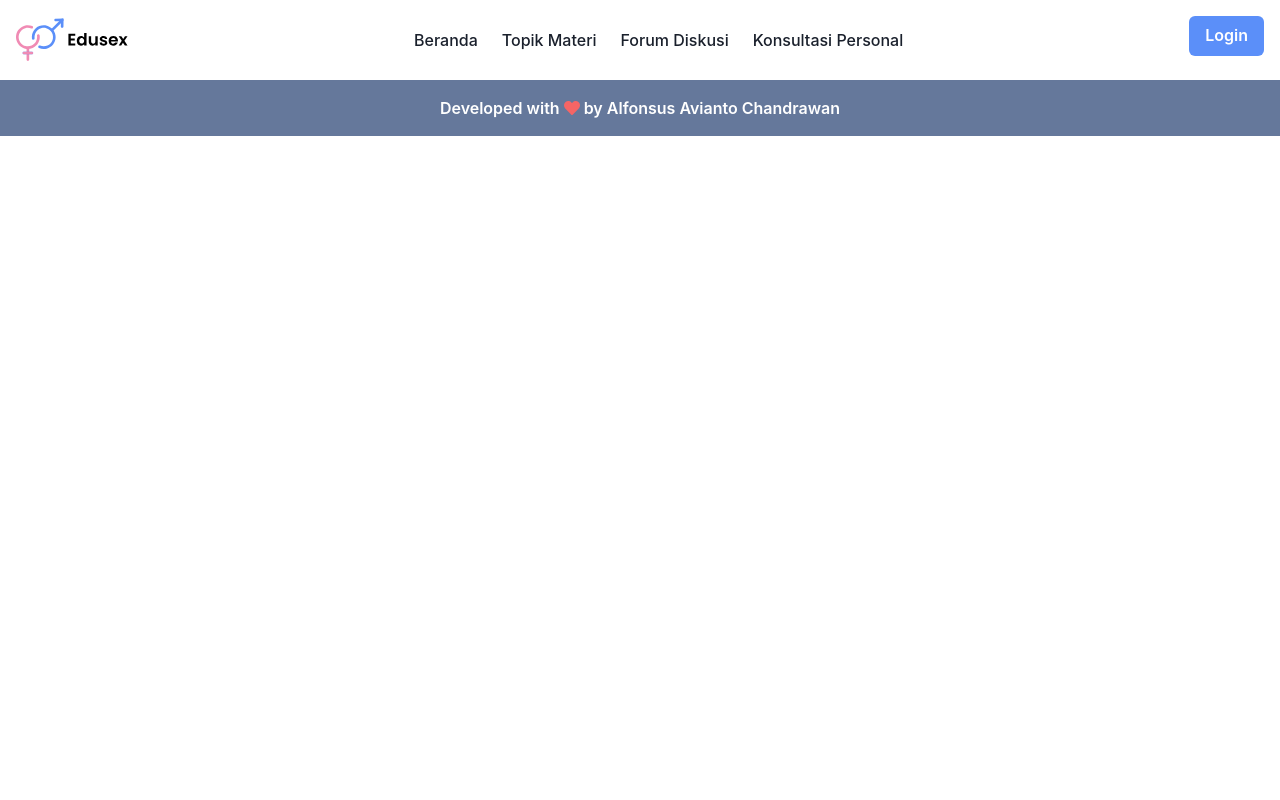
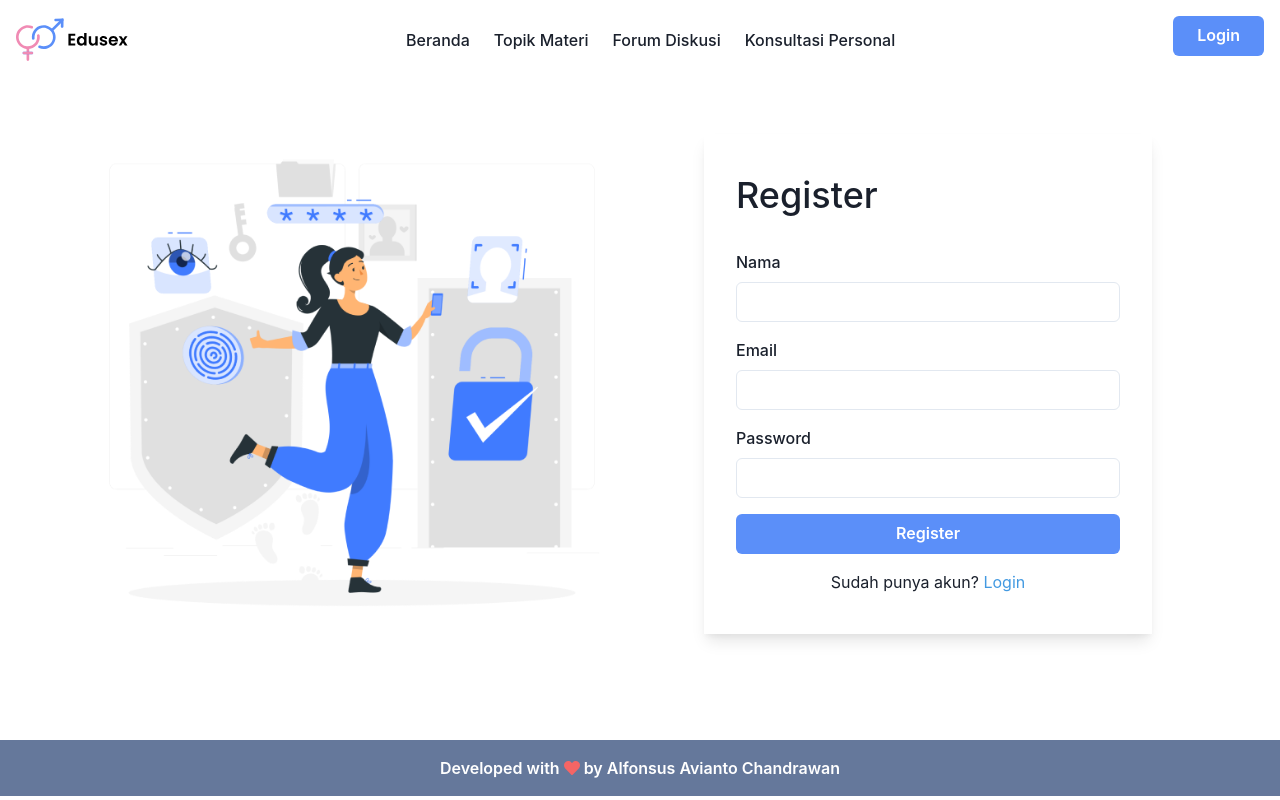
Before and after one commit to alfonsus20/edusex-frontend, a React (Vite) app: page /register in a window 1280 px wide. Built offline with nearby package versions, Linux system fonts and the light colour scheme.

Commit message:
login + register page

```diff
--- a/index.html
+++ b/index.html
@@ -4,7 +4,7 @@
     <meta charset="UTF-8" />
     <link rel="icon" type="image/svg+xml" href="/icon.svg" />
     <meta name="viewport" content="width=device-width, initial-scale=1.0" />
-    <title>Vite + React</title>
+    <title>Edusex</title>
   </head>
   <body>
     <div id="root"></div>
--- a/src/App.jsx
+++ b/src/App.jsx
@@ -1,15 +1,22 @@
+import { Box } from "@chakra-ui/react";
 import { BrowserRouter, Route, Routes } from "react-router-dom";
 import Footer from "./components/Footer";
 import Navbar from "./components/Navbar";
 import Home from "./pages/Home";
+import Login from "./pages/Login";
+import Register from "./pages/Register";
 
 function App() {
   return (
     <BrowserRouter>
       <Navbar />
-      <Routes>
-        <Route path="/" element={<Home />} />
-      </Routes>
+      <Box minH="calc(100vh - 140px)">
+        <Routes>
+          <Route path="/" element={<Home />} />
+          <Route path="/login" element={<Login />} />
+          <Route path="/register" element={<Register />} />
+        </Routes>
+      </Box>
       <Footer />
     </BrowserRouter>
   );
--- a/src/components/Navbar.jsx
+++ b/src/components/Navbar.jsx
@@ -5,9 +5,11 @@ import { FaChevronDown } from "react-icons/fa";
 
 const Navbar = () => {
   return (
-    <Box as='nav'>
+    <Box as="nav" pos="sticky" top={0} zIndex={90} bg="white">
       <Flex justifyContent="space-between" py={4} px={4} maxW="8xl" mx="auto">
-        <Image src={logo} alt="logo" width={28} height={12} />
+        <Link to="/">
+          <Image src={logo} alt="logo" width={28} height={12} />
+        </Link>
         <HStack fontWeight={500} spacing={6}>
           <Link to="/">
             <Text>Beranda</Text>
@@ -22,7 +24,9 @@ const Navbar = () => {
             <Text>Konsultasi Personal</Text>
           </Link>
         </HStack>
-        <Button colorScheme="blue">Login</Button>
+        <Button colorScheme="blue" px={6} as={Link} to="/login">
+          Login
+        </Button>
         {/* <Flex alignItems="center">
           <Image
             src="https://qdmpfooxehwcdufdlkhd.supabase.co/storage/v1/object/public/images/default-avatar.png"
--- /dev/null
+++ b/src/pages/Login.jsx
@@ -0,0 +1,52 @@
+import {
+  Box,
+  Flex,
+  Heading,
+  VStack,
+  Image,
+  Input,
+  Text,
+  Button,
+} from "@chakra-ui/react";
+import { Link } from "react-router-dom";
+import loginImage from "../assets/login.png";
+
+const Login = () => {
+  return (
+    <Flex maxW="6xl" mx="auto" pt={4} pb={10}>
+      <Image src={loginImage} alt="login" width="50%" />
+      <Flex width="50%" alignItems="center" justifyContent="center">
+        <Box shadow="lg" w="full" maxW="md" px={8} py={10}>
+          <Heading as="h2" size="xl" mb={8} fontWeight={500}>
+            Login
+          </Heading>
+          <VStack spacing={4} alignItems="stretch">
+            <Box>
+              <Text mb={2} fontWeight={500}>
+                Email
+              </Text>
+              <Input />
+            </Box>
+            <Box>
+              <Text mb={2} fontWeight={500}>
+                Password
+              </Text>
+              <Input type="password" />
+            </Box>
+            <Button colorScheme="blue" w="full">
+              Login
+            </Button>
+            <Text textAlign="center">
+              Belum punya akun?{" "}
+              <Text color="blue.400" as={Link} to="/register">
+                Daftar
+              </Text>{" "}
+            </Text>
+          </VStack>
+        </Box>
+      </Flex>
+    </Flex>
+  );
+};
+
+export default Login;
--- /dev/null
+++ b/src/pages/Register.jsx
@@ -0,0 +1,58 @@
+import {
+  Box,
+  Flex,
+  Heading,
+  VStack,
+  Image,
+  Input,
+  Text,
+  Button,
+} from "@chakra-ui/react";
+import { Link } from "react-router-dom";
+import registerImage from "../assets/register.png";
+
+const Register = () => {
+  return (
+    <Flex maxW="6xl" mx="auto" pt={4} pb={10}>
+      <Image src={registerImage} alt="register" width="50%" />
+      <Flex width="50%" alignItems="center" justifyContent="center">
+        <Box shadow="lg" w="full" maxW="md" px={8} py={10}>
+          <Heading as="h2" size="xl" mb={8} fontWeight={500}>
+            Register
+          </Heading>
+          <VStack spacing={4} alignItems="stretch">
+            <Box>
+              <Text mb={2} fontWeight={500}>
+                Nama
+              </Text>
+              <Input />
+            </Box>
+            <Box>
+              <Text mb={2} fontWeight={500}>
+                Email
+              </Text>
+              <Input />
+            </Box>
+            <Box>
+              <Text mb={2} fontWeight={500}>
+                Password
+              </Text>
+              <Input type="password" />
+            </Box>
+            <Button colorScheme="blue" w="full">
+              Register
+            </Button>
+            <Text textAlign="center">
+              Sudah punya akun?{" "}
+              <Text color="blue.400" as={Link} to="/login">
+                Login
+              </Text>{" "}
+            </Text>
+          </VStack>
+        </Box>
+      </Flex>
+    </Flex>
+  );
+};
+
+export default Register;
```
Also changed, not shown: src/assets/login.png (added), src/assets/register.png (added).
